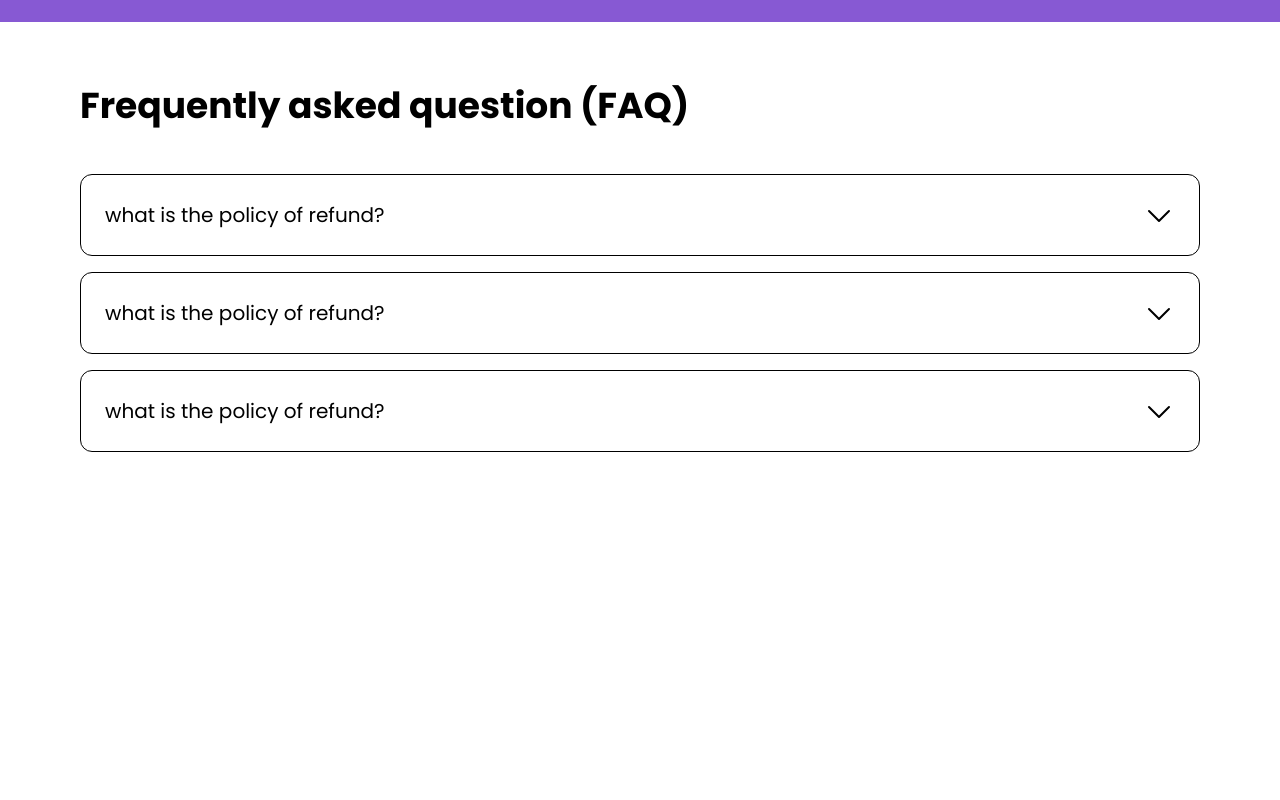
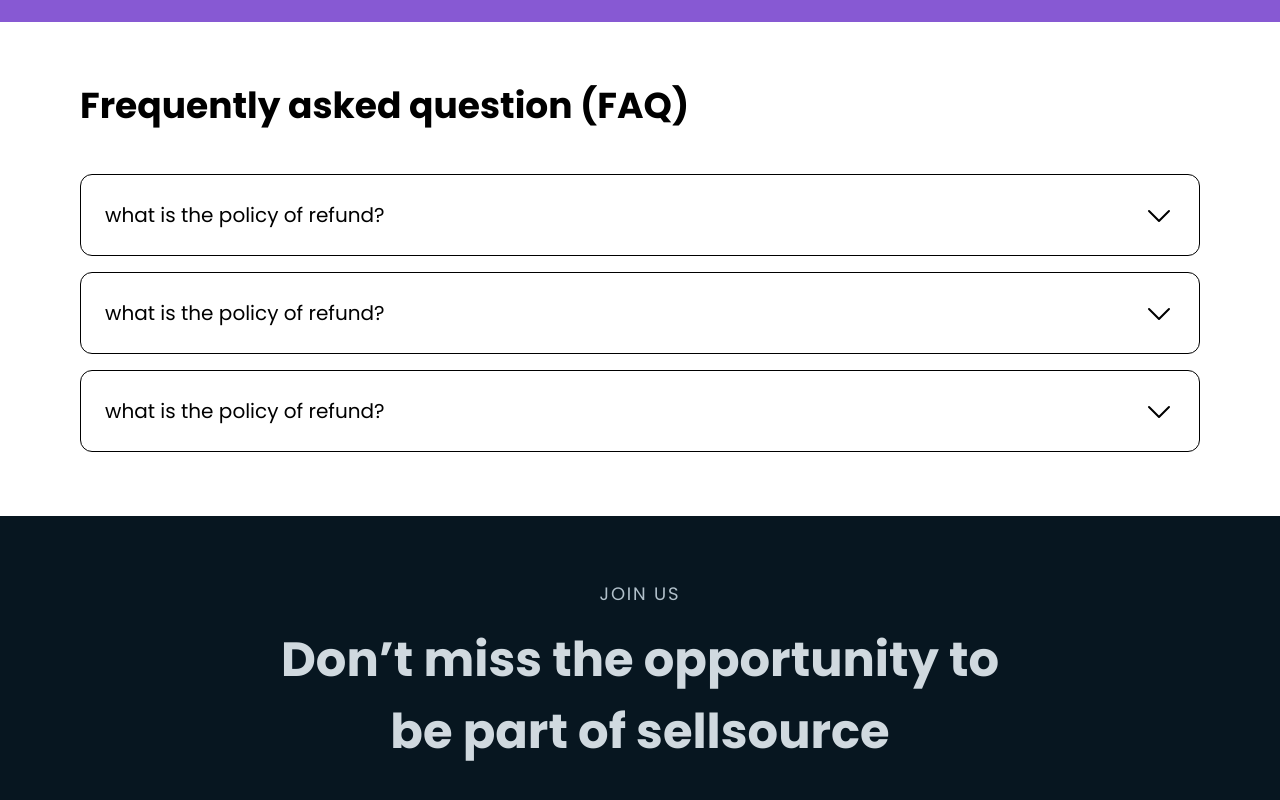
Before and after one commit to the-moezzat/sellsource, a React (Vite) app: page / in a window 1280 px wide. Shown: the part 2048-2848 px from the top of the page. Before the commit the page ends 2564 px from the top, so only its background shows below. Built offline with nearby package versions, Linux system fonts and the light colour scheme; a web font is replaced by a local one; what tailwindcss-open-color would draw is missing.

Commit message:
feat: join us form

```diff
--- /dev/null
+++ b/src/features/landing-page/JoinUsForm.tsx
@@ -0,0 +1,16 @@
+function JoinUs() {
+  return (
+    <div className=" bg-tertiary-9 p-16">
+      <div className="mx-auto flex w-4/6 flex-col items-center">
+        <p className=" mb-4 text-lg uppercase tracking-widest text-tertiary-2">
+          Join us
+        </p>
+        <h2 className="text-center text-5xl font-bold leading-normal text-tertiary-1">
+          Don’t miss the opportunity to be part of sellsource
+        </h2>
+      </div>
+    </div>
+  );
+}
+
+export default JoinUs;
--- a/src/pages/LandingPage.tsx
+++ b/src/pages/LandingPage.tsx
@@ -3,6 +3,7 @@ import Developer from "../features/landing-page/Developer";
 import Faq from "../features/landing-page/Faq";
 import Header from "../features/landing-page/Header";
 import Hero from "../features/landing-page/Hero";
+import JoinUs from "../features/landing-page/JoinUsForm";
 
 function LandingPage() {
   return (
@@ -12,6 +13,7 @@ function LandingPage() {
       <Business />
       <Developer />
       <Faq />
+      <JoinUs />
     </div>
   );
 }
```
